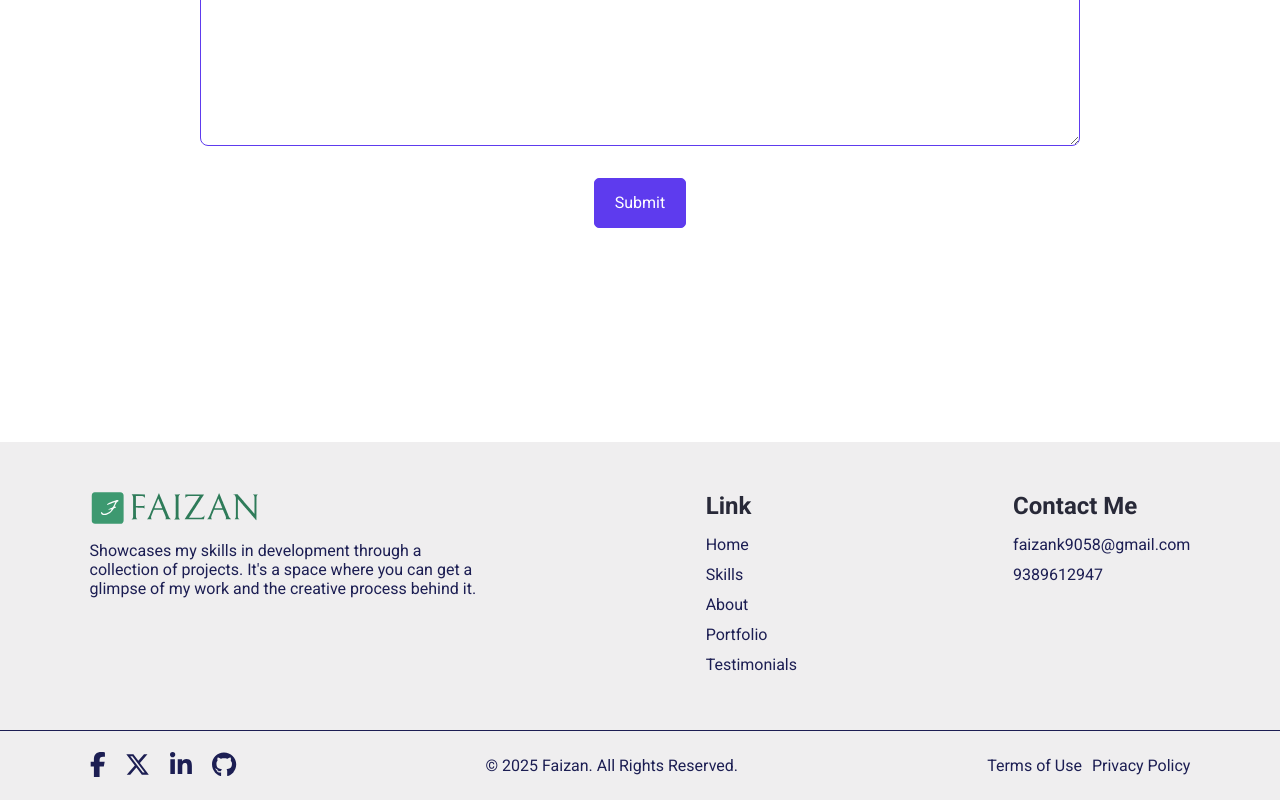
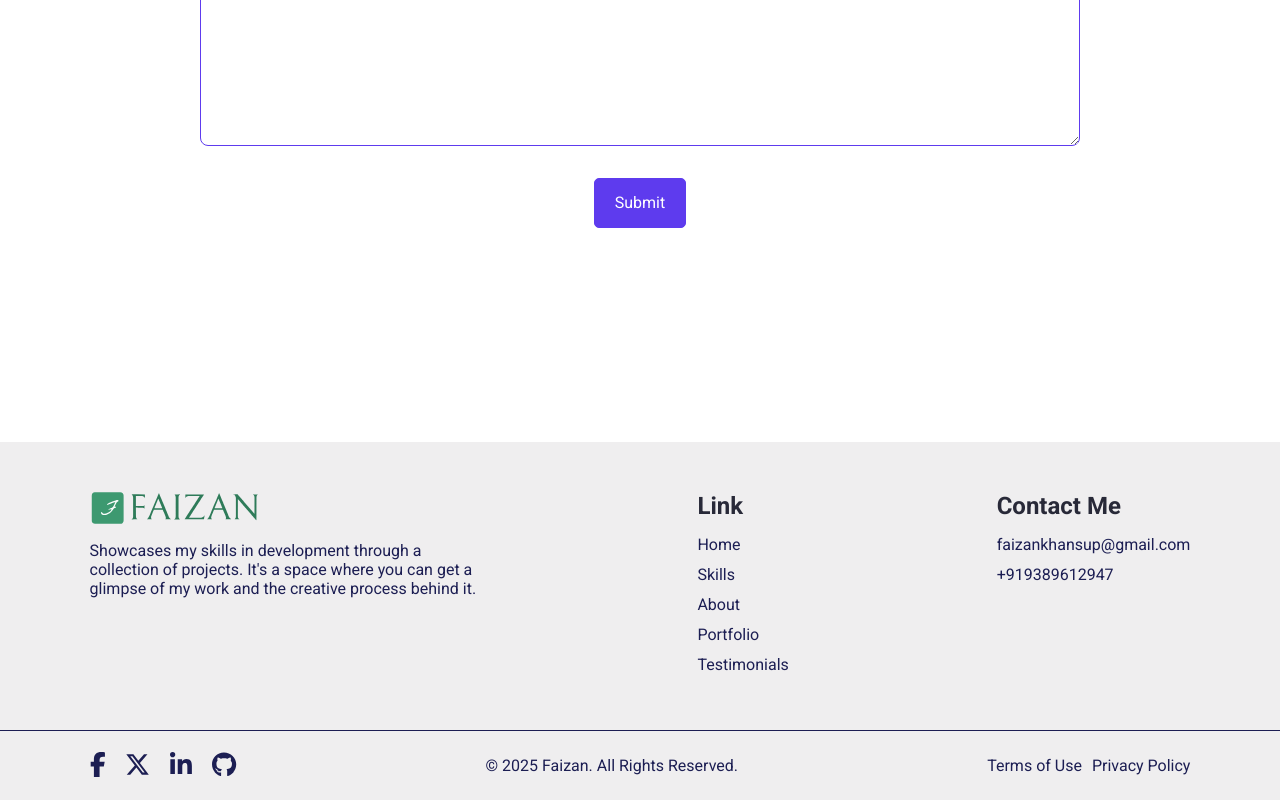
Before and after one commit to faizancodex/react-js-portfolio, a React (Create React App) app: page / in a window 1280 px wide. Shown: the part 5071-5871 px from the top of the page. Built offline with nearby package versions, Linux system fonts and the light colour scheme.

Commit message:
added functionalities

```diff
--- a/src/Pages/Home/Footer.jsx
+++ b/src/Pages/Home/Footer.jsx
@@ -88,12 +88,12 @@ function Footer() {
                 className="footer--items--links"
                 href="mailto:faizank9058@gmail.com"
               >
-                faizank9058@gmail.com
+                faizankhansup@gmail.com
               </a>
             </li>
             <li>
-              <a className="footer--items--links" href="tel:+911187961267">
-                9389612947
+              <a className="footer--items--links" href="tel:+919389612947">
+                +919389612947
               </a>
             </li>
           </ul>
```
